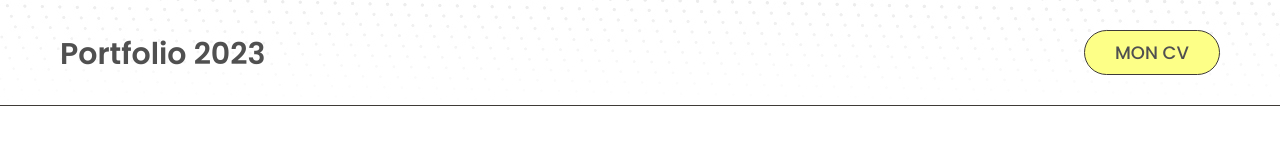
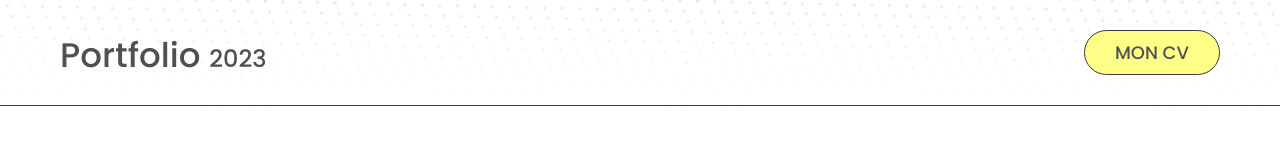
Before and after one commit to ThomasdevLC/portfolio_07_2023, a React (Create React App) app: page / in a window 1280 px wide. Shown: the top 144 px of the page. Built offline with nearby package versions, Linux system fonts and the light colour scheme.

Commit message:
new header title

```diff
--- a/src/assets/styles/components/_HeaderNav.scss
+++ b/src/assets/styles/components/_HeaderNav.scss
@@ -3,8 +3,6 @@
 
 .header {
   padding: 30px 60px;
-  font-size: 24px;
-  font-weight: 500;
   display: flex;
   justify-content: space-between;
   position: relative;
@@ -21,13 +19,14 @@
       margin: auto;
     }
     &__title {
-      font-weight: 600;
-      font-size: 30px;
+      font-weight: 500;
+      font-size: 34px;
       line-height: 0.8;
       padding-top: 12px;
+      display: flex;
 
       & span {
-        font-size: 18px;
+        font-size: 24px;
       }
     }
   }
--- a/src/components/Home/HeaderNav.js
+++ b/src/components/Home/HeaderNav.js
@@ -44,9 +44,10 @@ const HeaderNav = () => {
         }}
       >
         <div className="header__titlebox">
-          <p className="header__titlebox__title">Portfolio 2023</p>
+          <p className="header__titlebox__title">
+            Portfolio <span>2023</span>
+          </p>
         </div>
-        {/* <span>2023</span> */}
         <div className="header__cvbox ">
           <a
             className="header__cvbox__cv "
```
